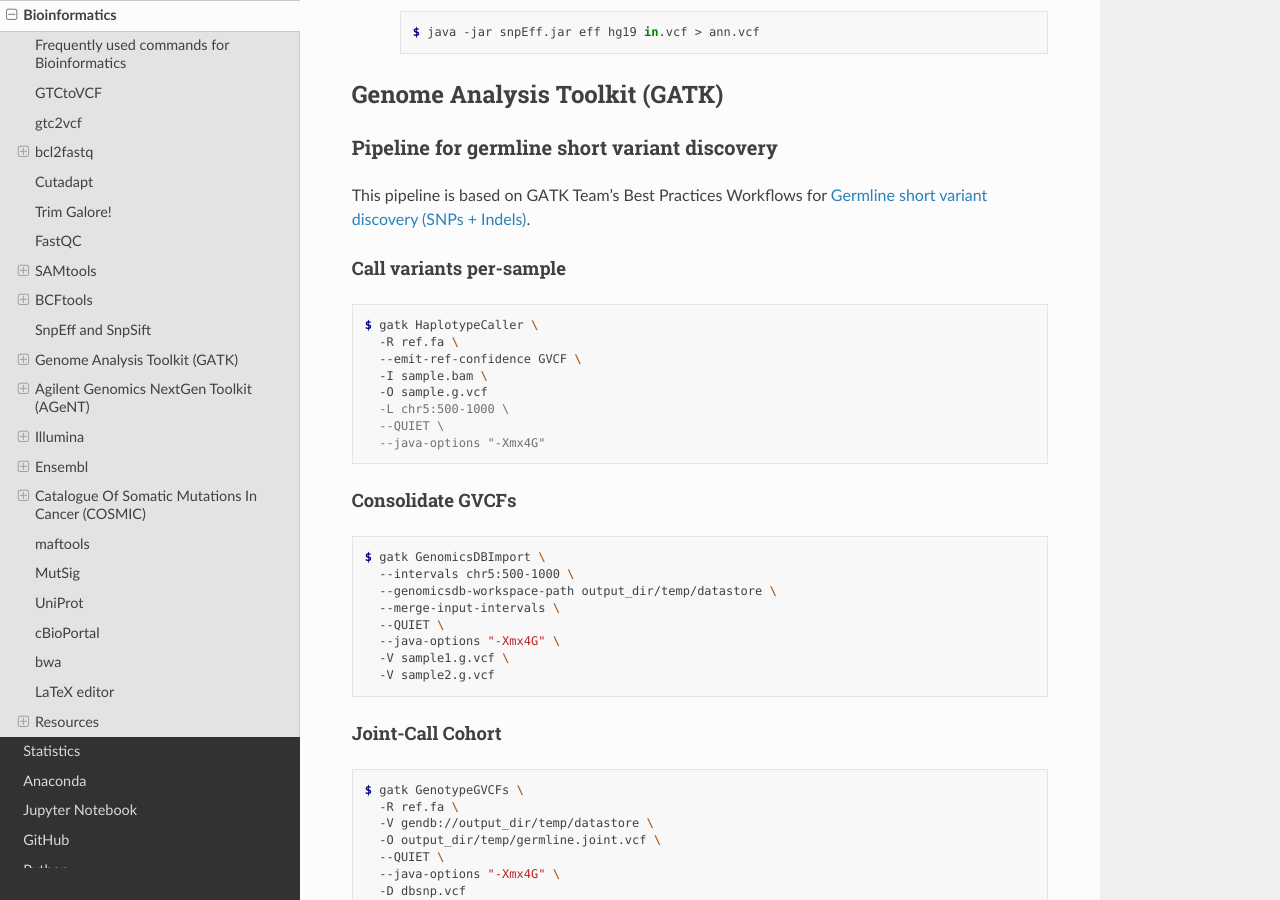
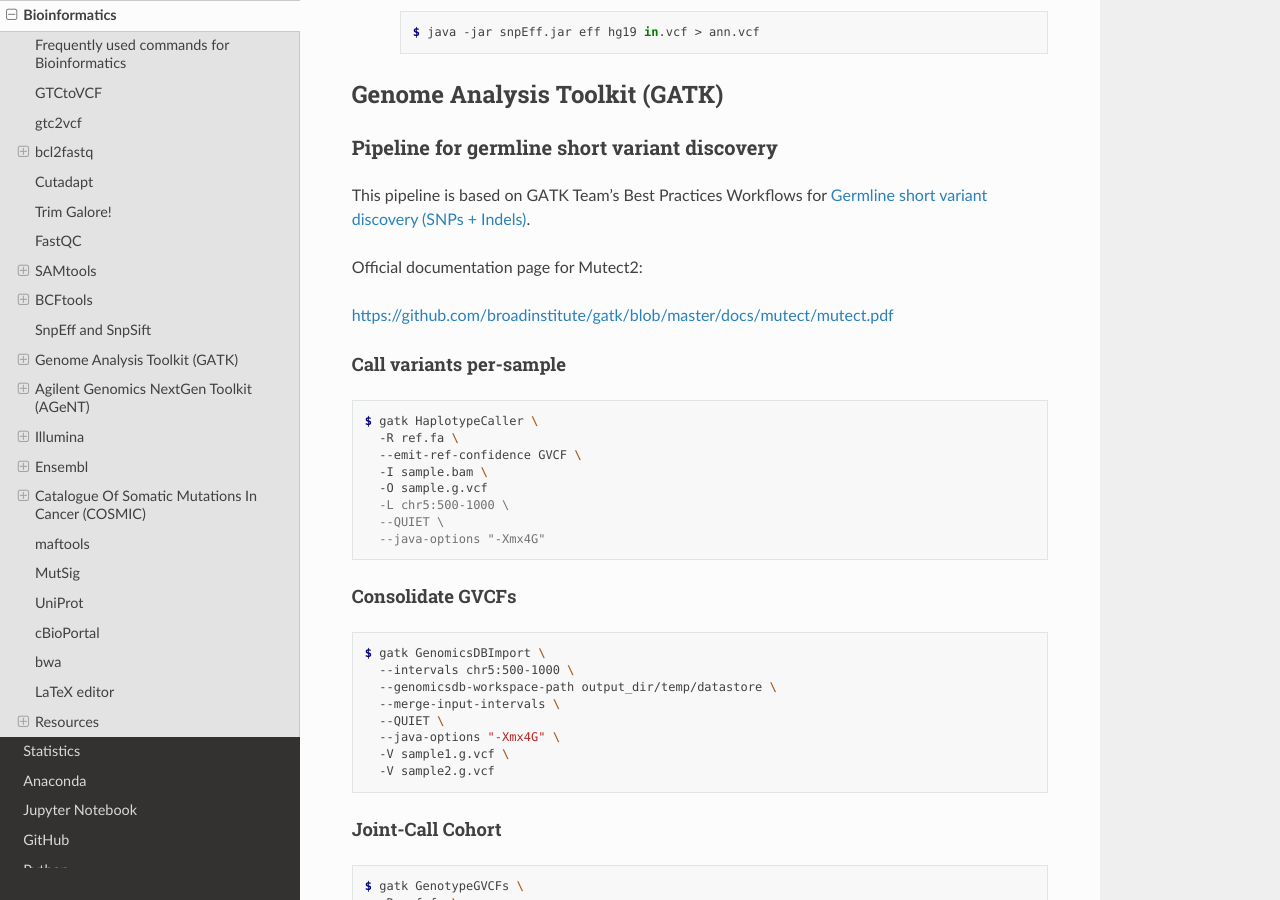
Before and after one commit to sbslee/notes, a Sphinx documentation site: the page built from docs/bioinformatics.rst, in a window 1280 px wide and 900 px high, scrolled down 5998 px. Built offline with Sphinx 7.4.7 and the Read the Docs theme 2.0.0, drawn with Linux system fonts in a browser that asks for light colours.

Commit message:
Update notes

```diff
--- a/docs/bioinformatics.rst
+++ b/docs/bioinformatics.rst
@@ -314,6 +314,10 @@ Pipeline for germline short variant discovery
 ---------------------------------------------
 
 This pipeline is based on GATK Team's Best Practices Workflows for `Germline short variant discovery (SNPs + Indels) <https://gatk.broadinstitute.org/hc/en-us/articles/360035535932-Germline-short-variant-discovery-SNPs-Indels->`__.
+
+Official documentation page for Mutect2:
+
+https://github.com/broadinstitute/gatk/blob/master/docs/mutect/mutect.pdf
 
 Call variants per-sample
 ^^^^^^^^^^^^^^^^^^^^^^^^
```
